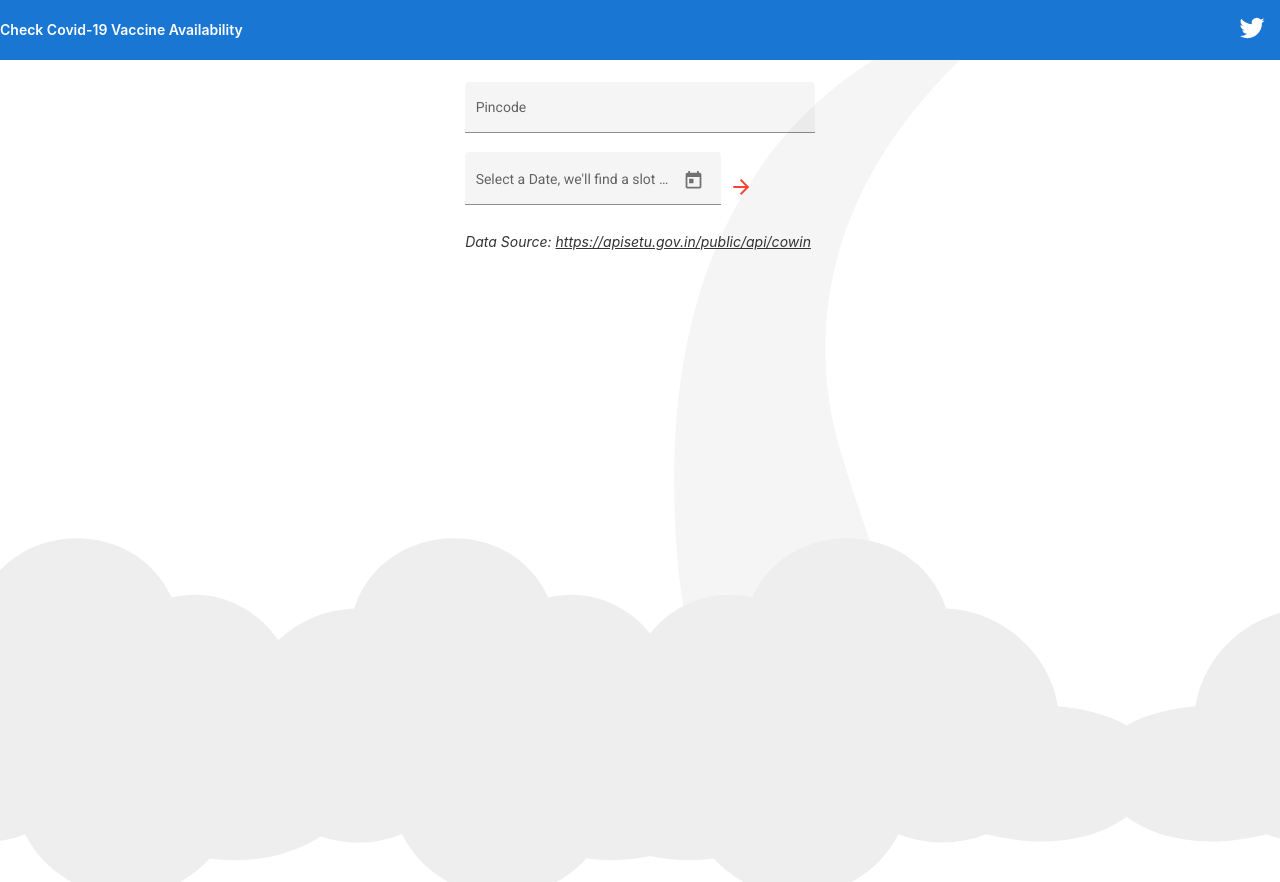
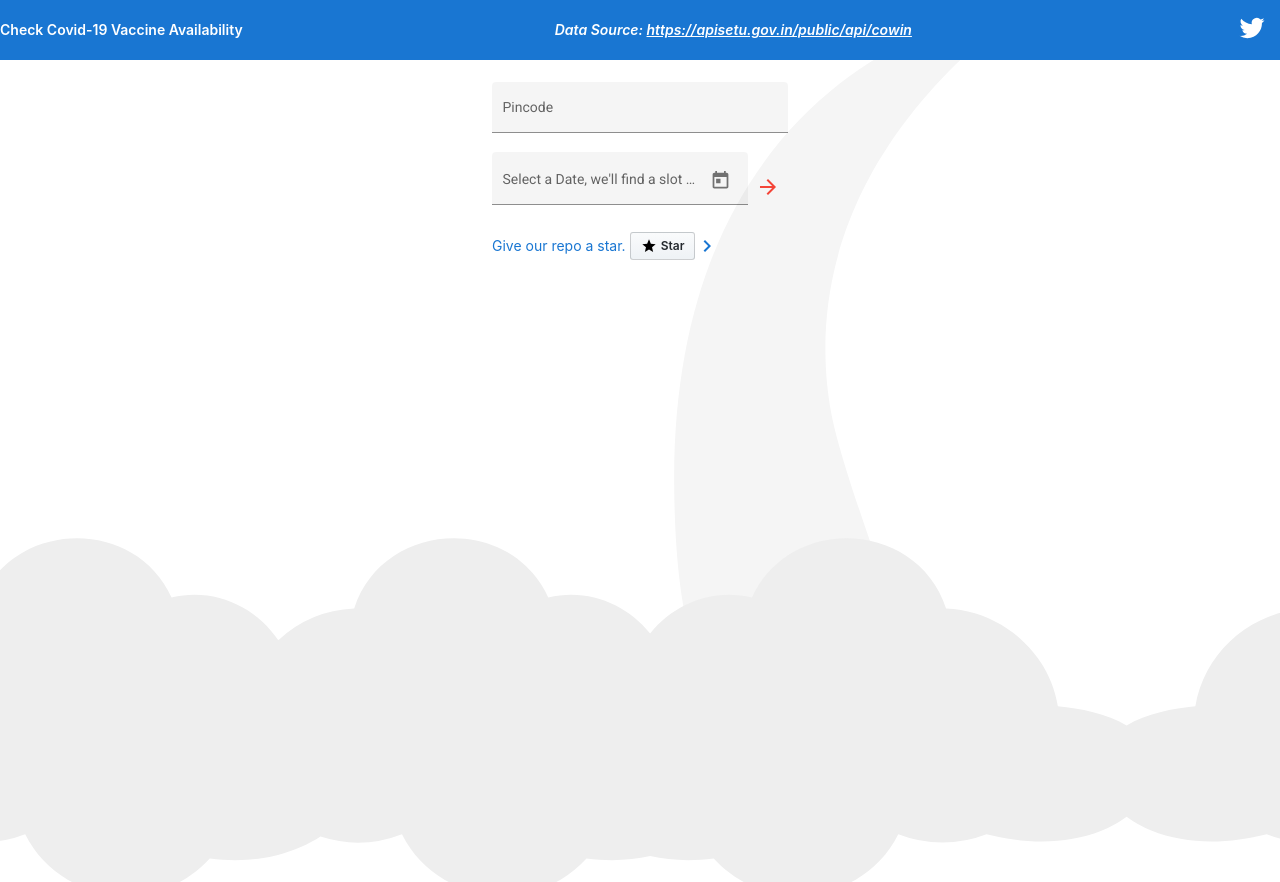
Before and after one commit to rahuljain5/covid19-vaccination-centers-app, an Angular app: page / in a window 1280 px wide. Built offline with nearby package versions, Linux system fonts and the light colour scheme.

Commit message:
css fixes

```diff
--- a/src/app/app.component.html
+++ b/src/app/app.component.html
@@ -65,7 +65,7 @@
     display: flex;
     margin: 82px auto 32px;
     padding: 0 16px;
-    max-width: 60%;
+    max-width: 90%;
     width: max-content;
     flex-direction: column;
     align-items: left;
@@ -246,13 +246,18 @@
       </mat-icon>
   </button>
   <span>Check Covid-19 Vaccine Availability</span>
-    <div class="spacer"></div>
+  <div class="spacer"></div>
+
+  <span><em>Data Source: <u>https://apisetu.gov.in/public/api/cowin</u></em></span>
+  <div class="spacer"></div>
+
     <a aria-label="twitter" target="_blank" rel="noopener" href="https://twitter.com/perceptionsguy" title="Twitter">
       <svg id="twitter-logo" height="24" data-name="Logo" xmlns="http://www.w3.org/2000/svg" viewBox="0 0 400 400">
         <rect width="400" height="400" fill="none"/>
         <path d="M153.62,301.59c94.34,0,145.94-78.16,145.94-145.94,0-2.22,0-4.43-.15-6.63A104.36,104.36,0,0,0,325,122.47a102.38,102.38,0,0,1-29.46,8.07,51.47,51.47,0,0,0,22.55-28.37,102.79,102.79,0,0,1-32.57,12.45,51.34,51.34,0,0,0-87.41,46.78A145.62,145.62,0,0,1,92.4,107.81a51.33,51.33,0,0,0,15.88,68.47A50.91,50.91,0,0,1,85,169.86c0,.21,0,.43,0,.65a51.31,51.31,0,0,0,41.15,50.28,51.21,51.21,0,0,1-23.16.88,51.35,51.35,0,0,0,47.92,35.62,102.92,102.92,0,0,1-63.7,22A104.41,104.41,0,0,1,75,278.55a145.21,145.21,0,0,0,78.62,23" fill="#fff"/>
       </svg>
     </a>
+
 </div>
 
 <div class="content" role="main">
@@ -293,16 +298,20 @@
 
   <!-- Footer -->
   <footer>
-    <em>Data Source: <u>https://apisetu.gov.in/public/api/cowin</u></em>&nbsp;
-      <!-- <a href="https://github.com/angular/angular" target="_blank" rel="noopener"> Give our repo a star.
+    <!-- <div> -->
+      <a href="https://github.com/rahuljain5/covid-19-vaccine-availability" target="_blank" rel="noopener"> Give our repo a star.
         <div class="github-star-badge">
             <svg class="material-icons" xmlns="http://www.w3.org/2000/svg" width="24" height="24" viewBox="0 0 24 24"><path d="M0 0h24v24H0z" fill="none"/><path d="M12 17.27L18.18 21l-1.64-7.03L22 9.24l-7.19-.61L12 2 9.19 8.63 2 9.24l5.46 4.73L5.82 21z"/></svg>
           Star
         </div>
       </a>
-      <a href="https://github.com/angular/angular" target="_blank" rel="noopener">
+      <a href="https://github.com/rahuljain5/covid-19-vaccine-availability" target="_blank" rel="noopener">
         <svg class="material-icons" xmlns="http://www.w3.org/2000/svg" width="24" height="24" viewBox="0 0 24 24"><path d="M10 6L8.59 7.41 13.17 12l-4.58 4.59L10 18l6-6z" fill="#1976d2"/><path d="M0 0h24v24H0z" fill="none"/></svg>
-      </a> -->
+      </a>
+      <br/>
+    <!-- </div> -->
+
+
   </footer>
 
   <svg id="clouds" xmlns="http://www.w3.org/2000/svg" width="2611.084" height="485.677" viewBox="0 0 2611.084 485.677">
--- a/src/app/card-component/card-component.component.scss
+++ b/src/app/card-component/card-component.component.scss
@@ -66,7 +66,7 @@
   }
 
   .warn {
-    color: orange
+    color: darkorange
   }
   .success{
     color: green;
```
Also changed, not shown: src/app/app.component.ts (+8 -11 lines), src/app/app.service.ts (+0 -1 lines).
